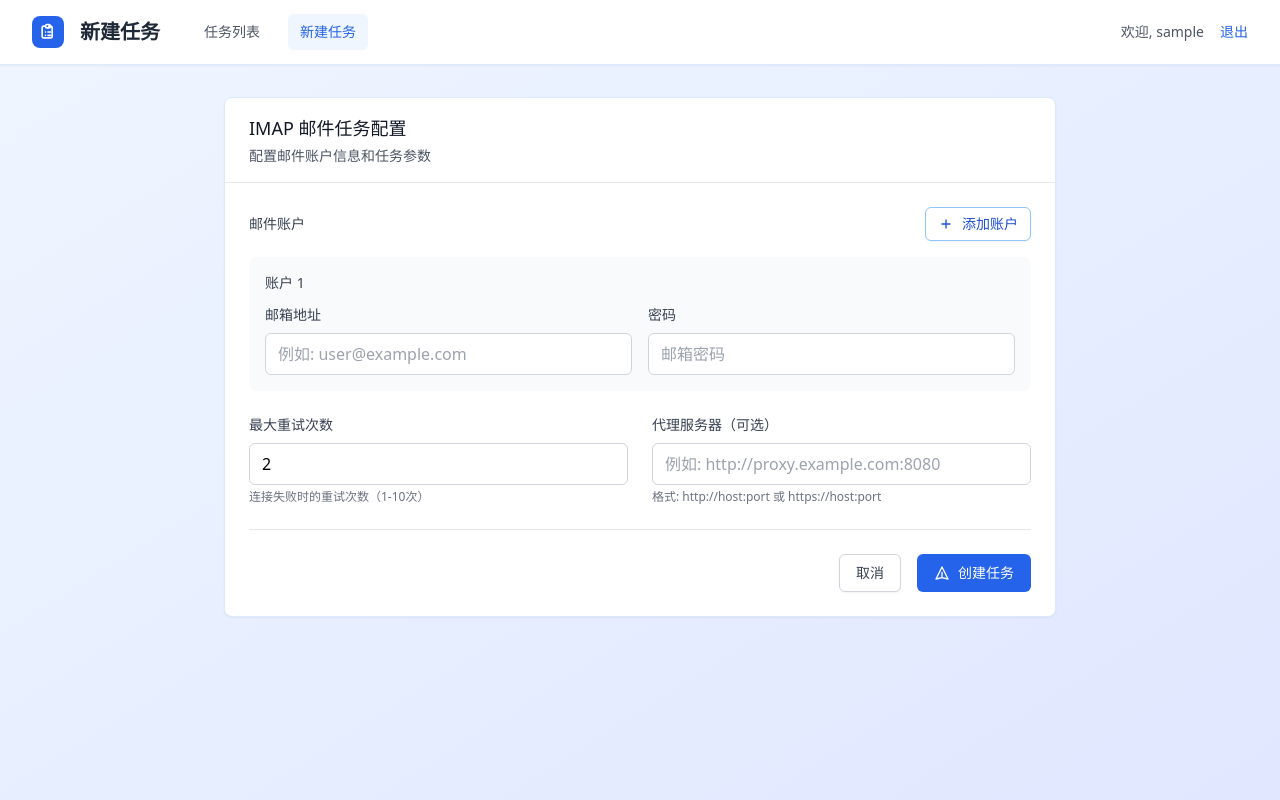
After one commit to Arterning/cre, a Flask app: page /create_task in a window 1280 px wide. The commit adds this page. Run offline with Flask 3, Linux system fonts and the light colour scheme; the visitor is signed in with stand-in values (Sample User, id 1); some libraries are stand-ins or nearby versions.

Commit message:
create task

```diff
--- a/app.py
+++ b/app.py
@@ -137,6 +137,12 @@ def logout():
     session.clear()
     flash('已成功退出登录', 'success')
     return redirect(url_for('login'))
+
+
+@app.route('/create_task')
+@login_required
+def create_task():
+    return render_template('create_task.html')
 
 
 @app.route('/api/task-details/<task_id>')
@@ -445,6 +451,7 @@ def async_claude_process(task_id, accounts, max_attempts):
 
 
 @app.route('/imap_email', methods=['POST'])
+@login_required
 def imap_email():
     data = request.get_json()
 
--- /dev/null
+++ b/templates/create_task.html
@@ -0,0 +1,314 @@
+{% extends "base.html" %}
+
+{% block title %}新建任务 - 系统管理{% endblock %}
+
+{% block content %}
+<div class="min-h-screen bg-gradient-to-br from-blue-50 to-indigo-100">
+    <!-- Header -->
+    <nav class="bg-white shadow-sm border-b border-blue-100">
+        <div class="max-w-7xl mx-auto px-4 sm:px-6 lg:px-8">
+            <div class="flex justify-between items-center h-16">
+                <div class="flex items-center space-x-8">
+                    <div class="flex items-center">
+                        <div class="flex-shrink-0">
+                            <div class="h-8 w-8 bg-primary-600 rounded-lg flex items-center justify-center">
+                                <svg class="h-5 w-5 text-white" fill="none" stroke="currentColor" viewBox="0 0 24 24">
+                                    <path stroke-linecap="round" stroke-linejoin="round" stroke-width="2" d="M9 5H7a2 2 0 00-2 2v10a2 2 0 002 2h8a2 2 0 002-2V7a2 2 0 00-2-2h-2M9 5a2 2 0 002 2h2a2 2 0 002-2M9 5a2 2 0 012-2h2a2 2 0 012 2m-3 7h3m-3 4h3m-6-4h.01M9 16h.01"/>
+                                </svg>
+                            </div>
+                        </div>
+                        <div class="ml-4">
+                            <h1 class="text-xl font-semibold text-gray-800">新建任务</h1>
+                        </div>
+                    </div>
+
+                    <!-- Navigation Links -->
+                    <div class="flex space-x-4">
+                        <a href="{{ url_for('index') }}" class="text-gray-600 hover:text-primary-600 px-3 py-2 text-sm font-medium transition duration-200">
+                            任务列表
+                        </a>
+                        <a href="{{ url_for('create_task') }}" class="text-primary-600 bg-primary-50 px-3 py-2 rounded-md text-sm font-medium">
+                            新建任务
+                        </a>
+                    </div>
+                </div>
+                <div class="flex items-center space-x-4">
+                    <span class="text-sm text-gray-600">欢迎, {{ session.username }}</span>
+                    <a href="{{ url_for('logout') }}" class="text-primary-600 hover:text-primary-700 text-sm font-medium">退出</a>
+                </div>
+            </div>
+        </div>
+    </nav>
+
+    <!-- Main Content -->
+    <div class="max-w-4xl mx-auto px-4 sm:px-6 lg:px-8 py-8">
+        <!-- Flash Messages -->
+        {% with messages = get_flashed_messages(with_categories=true) %}
+            {% if messages %}
+                {% for category, message in messages %}
+                    <div class="mb-4 p-4 rounded-md {% if category == 'error' %}bg-red-50 text-red-700 border border-red-200{% else %}bg-green-50 text-green-700 border border-green-200{% endif %}">
+                        {{ message }}
+                    </div>
+                {% endfor %}
+            {% endif %}
+        {% endwith %}
+
+        <!-- Form -->
+        <div class="bg-white rounded-lg shadow-sm border border-blue-100">
+            <div class="px-6 py-4 border-b border-gray-200">
+                <h2 class="text-lg font-medium text-gray-900">IMAP 邮件任务配置</h2>
+                <p class="text-sm text-gray-600 mt-1">配置邮件账户信息和任务参数</p>
+            </div>
+
+            <form id="taskForm" class="p-6 space-y-6">
+                <!-- Accounts Section -->
+                <div>
+                    <div class="flex items-center justify-between mb-4">
+                        <label class="block text-sm font-medium text-gray-700">
+                            邮件账户
+                        </label>
+                        <button type="button" onclick="addAccount()"
+                                class="inline-flex items-center px-3 py-2 border border-primary-300 shadow-sm text-sm leading-4 font-medium rounded-md text-primary-700 bg-white hover:bg-primary-50 focus:outline-none focus:ring-2 focus:ring-offset-2 focus:ring-primary-500">
+                            <svg class="w-4 h-4 mr-2" fill="none" stroke="currentColor" viewBox="0 0 24 24">
+                                <path stroke-linecap="round" stroke-linejoin="round" stroke-width="2" d="M12 6v6m0 0v6m0-6h6m-6 0H6"/>
+                            </svg>
+                            添加账户
+                        </button>
+                    </div>
+
+                    <div id="accounts-container" class="space-y-4">
+                        <!-- Initial account form -->
+                        <div class="account-item bg-gray-50 rounded-lg p-4">
+                            <div class="flex items-center justify-between mb-3">
+                                <h4 class="text-sm font-medium text-gray-700">账户 1</h4>
+                                <button type="button" onclick="removeAccount(this)"
+                                        class="text-red-600 hover:text-red-700 text-sm font-medium hidden">
+                                    删除
+                                </button>
+                            </div>
+                            <div class="grid grid-cols-1 md:grid-cols-2 gap-4">
+                                <div>
+                                    <label class="block text-sm font-medium text-gray-700 mb-2">邮箱地址</label>
+                                    <input type="email" name="username" required
+                                           class="w-full px-3 py-2 border border-gray-300 rounded-md focus:ring-2 focus:ring-primary-500 focus:border-primary-500"
+                                           placeholder="例如: user@example.com">
+                                </div>
+                                <div>
+                                    <label class="block text-sm font-medium text-gray-700 mb-2">密码</label>
+                                    <input type="password" name="password" required
+                                           class="w-full px-3 py-2 border border-gray-300 rounded-md focus:ring-2 focus:ring-primary-500 focus:border-primary-500"
+                                           placeholder="邮箱密码">
+                                </div>
+                            </div>
+                        </div>
+                    </div>
+                </div>
+
+                <!-- Task Settings -->
+                <div class="grid grid-cols-1 md:grid-cols-2 gap-6">
+                    <div>
+                        <label for="max_attempts" class="block text-sm font-medium text-gray-700 mb-2">
+                            最大重试次数
+                        </label>
+                        <input type="number" id="max_attempts" name="max_attempts" min="1" max="10" value="2"
+                               class="w-full px-3 py-2 border border-gray-300 rounded-md focus:ring-2 focus:ring-primary-500 focus:border-primary-500">
+                        <p class="text-xs text-gray-500 mt-1">连接失败时的重试次数（1-10次）</p>
+                    </div>
+
+                    <div>
+                        <label for="proxy" class="block text-sm font-medium text-gray-700 mb-2">
+                            代理服务器（可选）
+                        </label>
+                        <input type="text" id="proxy" name="proxy"
+                               class="w-full px-3 py-2 border border-gray-300 rounded-md focus:ring-2 focus:ring-primary-500 focus:border-primary-500"
+                               placeholder="例如: http://proxy.example.com:8080">
+                        <p class="text-xs text-gray-500 mt-1">格式: http://host:port 或 https://host:port</p>
+                    </div>
+                </div>
+
+                <!-- Submit Buttons -->
+                <div class="flex items-center justify-end space-x-4 pt-6 border-t border-gray-200">
+                    <a href="{{ url_for('index') }}"
+                       class="inline-flex items-center px-4 py-2 border border-gray-300 shadow-sm text-sm font-medium rounded-md text-gray-700 bg-white hover:bg-gray-50 focus:outline-none focus:ring-2 focus:ring-offset-2 focus:ring-primary-500">
+                        取消
+                    </a>
+                    <button type="submit"
+                            class="inline-flex items-center px-4 py-2 border border-transparent text-sm font-medium rounded-md text-white bg-primary-600 hover:bg-primary-700 focus:outline-none focus:ring-2 focus:ring-offset-2 focus:ring-primary-500">
+                        <svg class="w-4 h-4 mr-2" fill="none" stroke="currentColor" viewBox="0 0 24 24">
+                            <path stroke-linecap="round" stroke-linejoin="round" stroke-width="2" d="M12 19l9 2-9-18-9 18 9-2zm0 0v-8"/>
+                        </svg>
+                        创建任务
+                    </button>
+                </div>
+            </form>
+        </div>
+    </div>
+</div>
+
+<!-- Loading Modal -->
+<div id="loadingModal" class="fixed inset-0 bg-gray-600 bg-opacity-50 hidden items-center justify-center z-50">
+    <div class="bg-white rounded-lg p-6 max-w-sm w-full mx-4">
+        <div class="flex items-center">
+            <div class="animate-spin rounded-full h-8 w-8 border-b-2 border-primary-600"></div>
+            <div class="ml-4">
+                <h3 class="text-lg font-medium text-gray-900">创建任务中...</h3>
+                <p class="text-sm text-gray-500">请稍等，正在提交任务</p>
+            </div>
+        </div>
+    </div>
+</div>
+
+<script>
+let accountCount = 1;
+
+function addAccount() {
+    accountCount++;
+    const container = document.getElementById('accounts-container');
+    const accountDiv = document.createElement('div');
+    accountDiv.className = 'account-item bg-gray-50 rounded-lg p-4';
+    accountDiv.innerHTML = `
+        <div class="flex items-center justify-between mb-3">
+            <h4 class="text-sm font-medium text-gray-700">账户 ${accountCount}</h4>
+            <button type="button" onclick="removeAccount(this)"
+                    class="text-red-600 hover:text-red-700 text-sm font-medium">
+                删除
+            </button>
+        </div>
+        <div class="grid grid-cols-1 md:grid-cols-2 gap-4">
+            <div>
+                <label class="block text-sm font-medium text-gray-700 mb-2">邮箱地址</label>
+                <input type="email" name="username" required
+                       class="w-full px-3 py-2 border border-gray-300 rounded-md focus:ring-2 focus:ring-primary-500 focus:border-primary-500"
+                       placeholder="例如: user@example.com">
+            </div>
+            <div>
+                <label class="block text-sm font-medium text-gray-700 mb-2">密码</label>
+                <input type="password" name="password" required
+                       class="w-full px-3 py-2 border border-gray-300 rounded-md focus:ring-2 focus:ring-primary-500 focus:border-primary-500"
+                       placeholder="邮箱密码">
+            </div>
+        </div>
+    `;
+    container.appendChild(accountDiv);
+
+    // Show delete button for all accounts if more than one
+    if (accountCount > 1) {
+        document.querySelectorAll('.account-item button[onclick*="removeAccount"]').forEach(btn => {
+            btn.classList.remove('hidden');
+        });
+    }
+}
+
+function removeAccount(button) {
+    const accountItem = button.closest('.account-item');
+    accountItem.remove();
+
+    // Update account numbers
+    const accounts = document.querySelectorAll('.account-item');
+    accounts.forEach((account, index) => {
+        const title = account.querySelector('h4');
+        title.textContent = `账户 ${index + 1}`;
+    });
+
+    accountCount = accounts.length;
+
+    // Hide delete button if only one account remains
+    if (accountCount <= 1) {
+        document.querySelectorAll('.account-item button[onclick*="removeAccount"]').forEach(btn => {
+            btn.classList.add('hidden');
+        });
+    }
+}
+
+document.getElementById('taskForm').addEventListener('submit', async function(e) {
+    e.preventDefault();
+
+    // Show loading modal
+    document.getElementById('loadingModal').classList.remove('hidden');
+    document.getElementById('loadingModal').classList.add('flex');
+
+    // Collect form data
+    const formData = new FormData(this);
+    const accounts = [];
+
+    // Get all username/password pairs
+    const usernames = formData.getAll('username');
+    const passwords = formData.getAll('password');
+
+    for (let i = 0; i < usernames.length; i++) {
+        if (usernames[i] && passwords[i]) {
+            accounts.push({
+                username: usernames[i],
+                password: passwords[i]
+            });
+        }
+    }
+
+    if (accounts.length === 0) {
+        alert('请至少添加一个有效的邮箱账户');
+        document.getElementById('loadingModal').classList.add('hidden');
+        document.getElementById('loadingModal').classList.remove('flex');
+        return;
+    }
+
+    const payload = {
+        accounts: accounts,
+        max_attempts: parseInt(formData.get('max_attempts')) || 2
+    };
+
+    // Add proxy if provided
+    const proxy = formData.get('proxy');
+    if (proxy && proxy.trim()) {
+        payload.proxy = proxy.trim();
+    }
+
+    try {
+        const response = await fetch('/imap_email', {
+            method: 'POST',
+            headers: {
+                'Content-Type': 'application/json',
+            },
+            body: JSON.stringify(payload)
+        });
+
+        const result = await response.json();
+
+        if (response.ok) {
+            // Success - redirect to task list with success message
+            sessionStorage.setItem('taskSuccess', `任务创建成功！任务ID: ${result.task_id}`);
+            window.location.href = '{{ url_for("index") }}';
+        } else {
+            // Error
+            alert('创建任务失败: ' + (result.error || '未知错误'));
+        }
+    } catch (error) {
+        console.error('Error:', error);
+        alert('网络错误，请稍后重试');
+    } finally {
+        // Hide loading modal
+        document.getElementById('loadingModal').classList.add('hidden');
+        document.getElementById('loadingModal').classList.remove('flex');
+    }
+});
+
+// Show success message from sessionStorage
+window.addEventListener('load', function() {
+    const successMessage = sessionStorage.getItem('taskSuccess');
+    if (successMessage) {
+        const alertDiv = document.createElement('div');
+        alertDiv.className = 'mb-4 p-4 rounded-md bg-green-50 text-green-700 border border-green-200';
+        alertDiv.textContent = successMessage;
+
+        const mainContent = document.querySelector('.max-w-4xl');
+        mainContent.insertBefore(alertDiv, mainContent.firstChild);
+
+        sessionStorage.removeItem('taskSuccess');
+
+        // Auto-hide after 5 seconds
+        setTimeout(() => {
+            alertDiv.remove();
+        }, 5000);
+    }
+});
+</script>
+{% endblock %}
```
Also changed, not shown: templates/index.html (+12 -0 lines).
